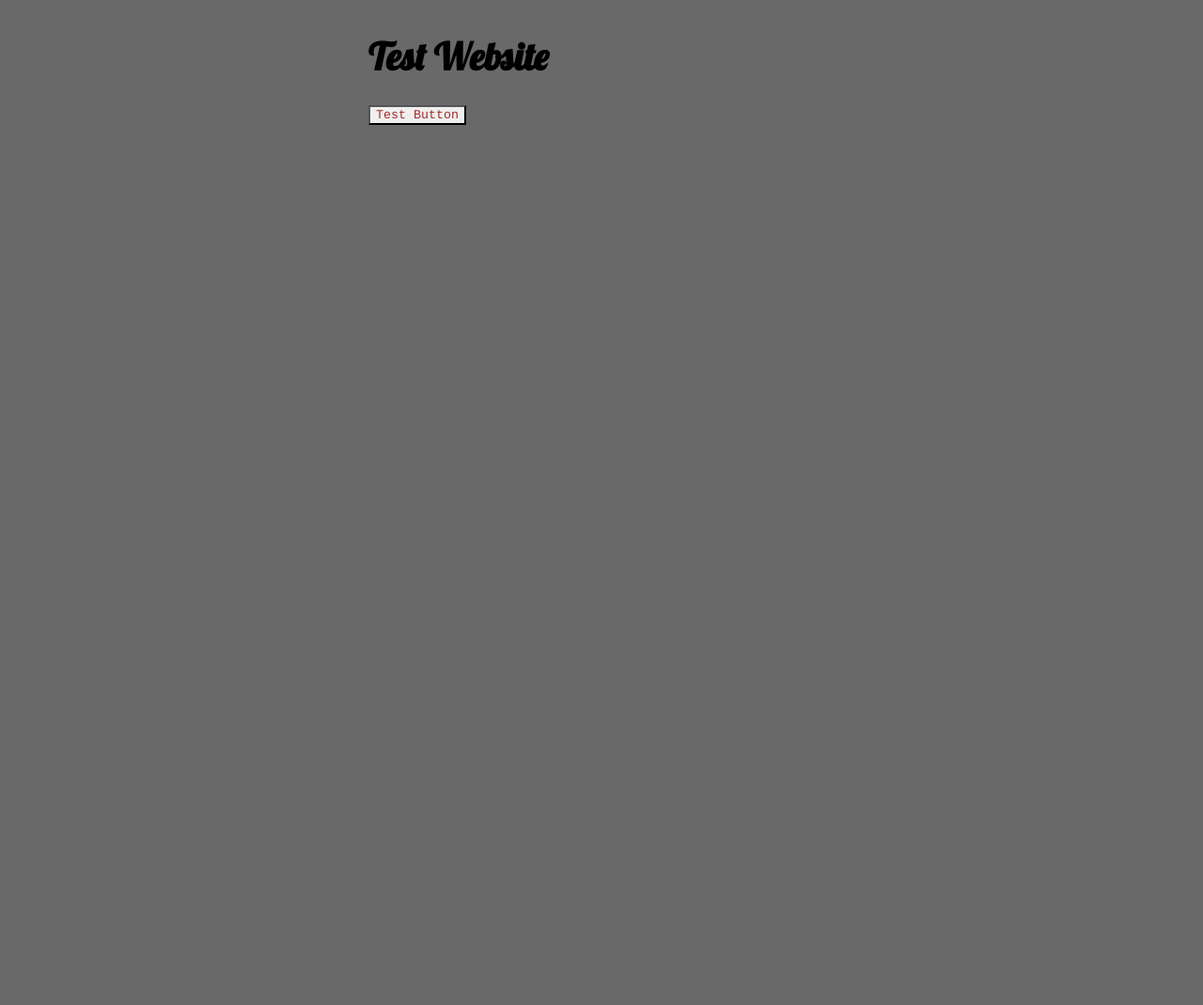
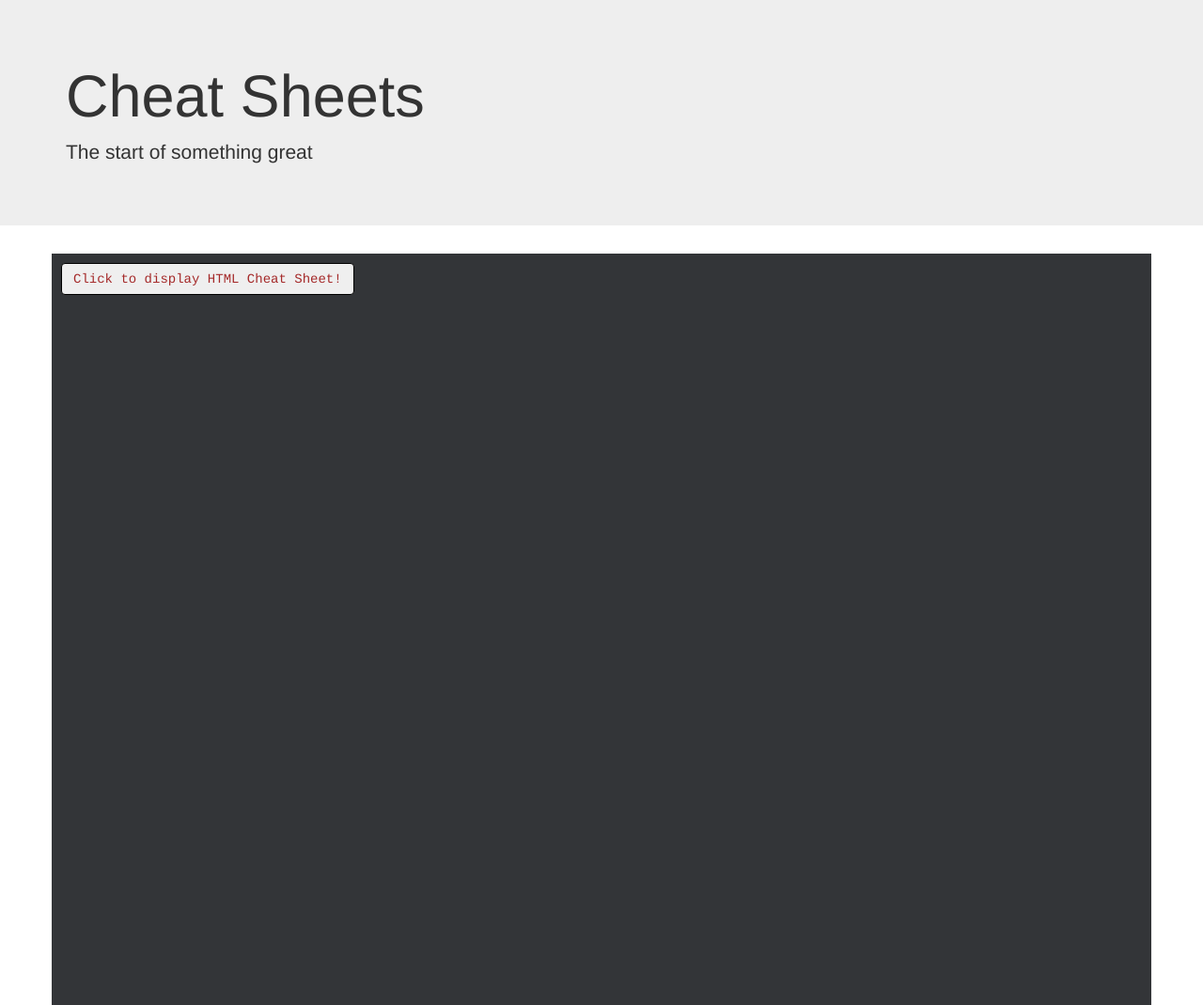
Before and after one commit to HMartinez20/GoBowling, a PHP site: page / in a window 1280 px wide. Shown: the whole page at 94% size. Before the commit the page ends 133 px from the top, so only its background shows below. Run offline with PHP 8.4, Linux system fonts and the light colour scheme.

Commit message:
Initial commit

```diff
--- a/index.html
+++ b/index.html
@@ -1,11 +1,28 @@
 <!DOCTYPE html>
 <html>
    <head>
-      <link rel = "stylesheet" href = "webstyle.css" >
-      <link href='https://fonts.googleapis.com/css?family=Lobster' rel='stylesheet'>
-      <h1>Test Website</h1>
-   </head>
-   <body>
-      <button id="button"> Test Button </button>
-   </body>
+    <link rel="stylesheet" href="webstyle.css">
+    <link href='https://fonts.googleapis.com/css?family=Lobster' rel='stylesheet'>
+    <!-- Latest compiled and minified CSS -->
+    <link rel="stylesheet" href="https://maxcdn.bootstrapcdn.com/bootstrap/3.3.7/css/bootstrap.min.css" integrity="sha384-BVYiiSIFeK1dGmJRAkycuHAHRg32OmUcww7on3RYdg4Va+PmSTsz/K68vbdEjh4u" crossorigin="anonymous">
+    <!-- Latest compiled and minified JavaScript -->
+    <script src="https://maxcdn.bootstrapcdn.com/bootstrap/3.3.7/js/bootstrap.min.js" integrity="sha384-Tc5IQib027qvyjSMfHjOMaLkfuWVxZxUPnCJA7l2mCWNIpG9mGCD8wGNIcPD7Txa" crossorigin="anonymous"></script>
+    <script src="https://ajax.googleapis.com/ajax/libs/jquery/3.3.1/jquery.min.js"></script>
+
+    <script src="/script.js"></script>
+    <title>Go Bowling!</title>
+</head>
+
+<body>
+    <div class="jumbotron jumbotron-fluid">
+        <div class="container">
+            <h1 class="display-4">Cheat Sheets</h1>
+            <p class="lead">The start of something great</p>
+        </div>
+    </div>
+    <div id="content" class="container">
+        <button type="button" id="button" onclick="displayHTMLCheat();" class="btn btn-dark"> Click to display HTML Cheat Sheet! </button>
+        <img id="htmlCheat" src="/images/Bootstrap.jpg" class="img-fluid" alt="Responsive image">
+    </div>
+</body>
 </html>
--- /dev/null
+++ b/script.js
@@ -0,0 +1,6 @@
+$(document).ready(function() {
+    $("#htmlCheat").hide();
+});
+function displayHTMLCheat() {
+    $("#htmlCheat").show();
+}
--- a/webstyle.css
+++ b/webstyle.css
@@ -11,10 +11,7 @@ h1{
 }
 
 body{
-   padding-left: 30%;
-   padding-right: 30%;
-   display: inline-block;
-   background-color: dimgrey;
+   height: 100%;
    font-family: 'Courier', 'Courier new', serif;
 }
 
@@ -24,3 +21,12 @@ body{
    color: brown;
    font-family: 'Courier', 'Courier new', serif;
 }
+html {
+    height: 100%;
+}
+
+#content {
+    background-color: #333538;
+    height: 100%;
+    padding: 10px;
+}
```
Also changed, not shown: images/Bootstrap.jpg (added).
